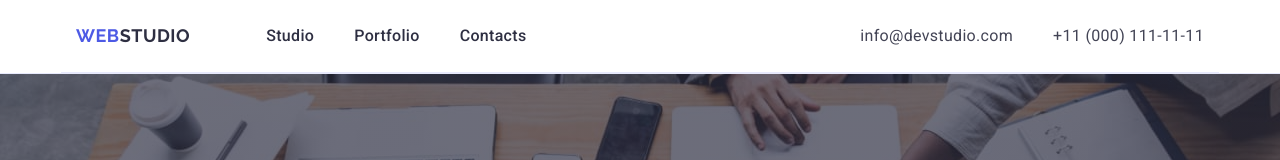
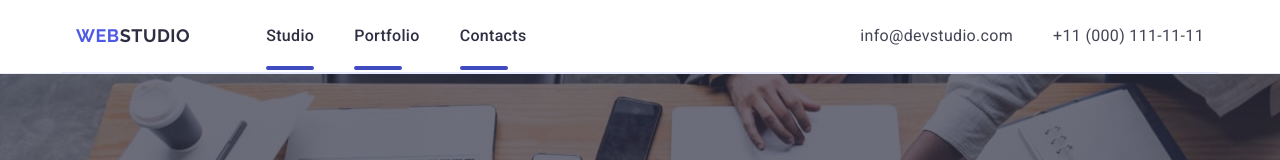
Before and after one commit to SamodaiS/goit-markup-hw-04, a plain HTML site: page index.html in a window 1280 px wide. Shown: the top 160 px of the page. Drawn offline with nearby package versions, Linux system fonts and the light colour scheme.

Commit message:
Update styles.css

```diff
--- a/css/styles.css
+++ b/css/styles.css
@@ -113,21 +113,32 @@ gap: 40px;
   padding: 24px 0;
 }
 
+
+
+
 .header-link {
   position: relative;
   color: #404bbf;
   transition: color 250ms cubic-bezier(0.4, 0, 0.2, 1);
+
 }
 
 .header-link::after {
   content: '';
+  display: block;
   position: absolute;
   left: 0;
   bottom: -1px;
   height: 4px;
+  width: 48px;
   background-color: #404bbf;
   border-radius: 2px;
 }
+
+
+
+
+
 
   .contact-list {
     display: flex;
```
